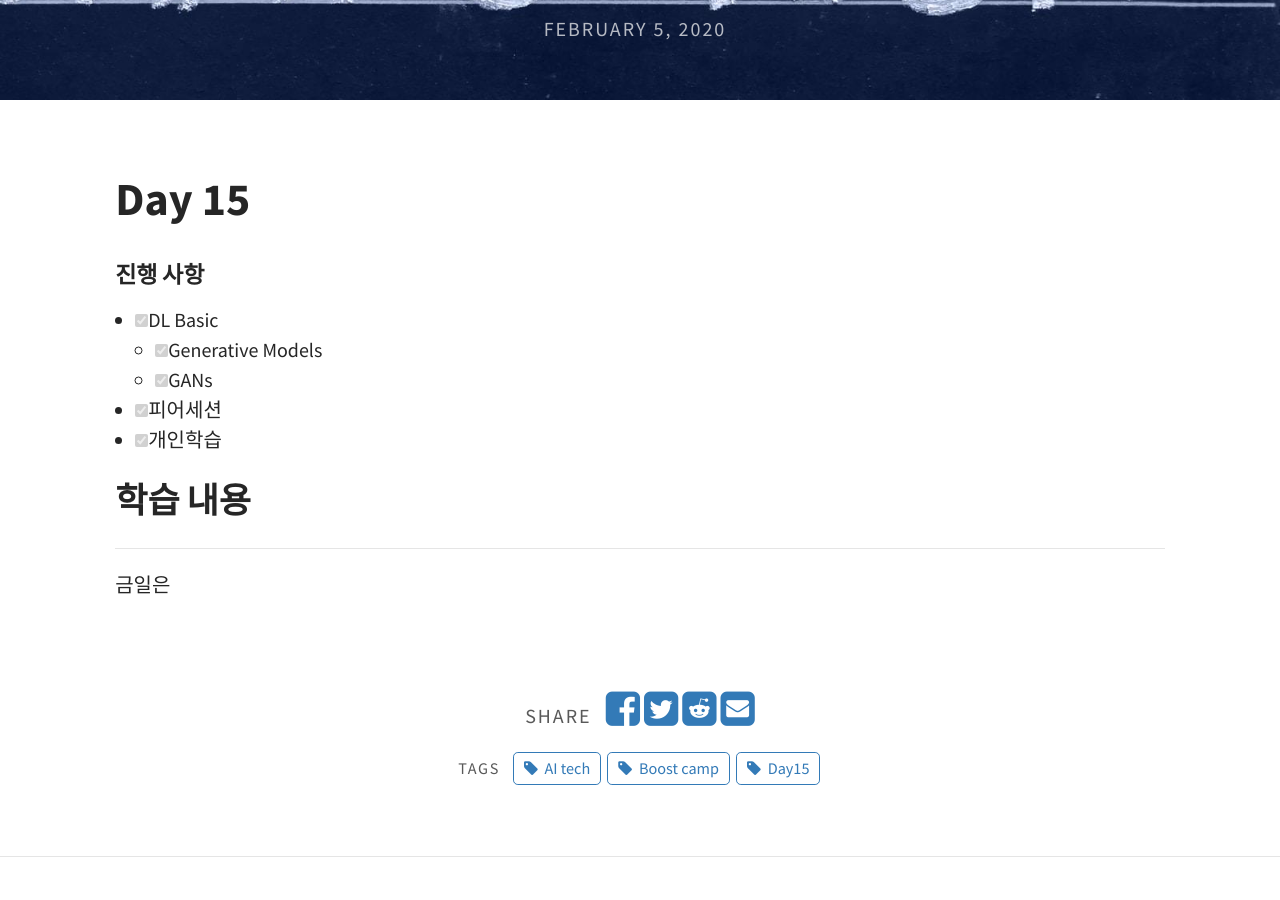
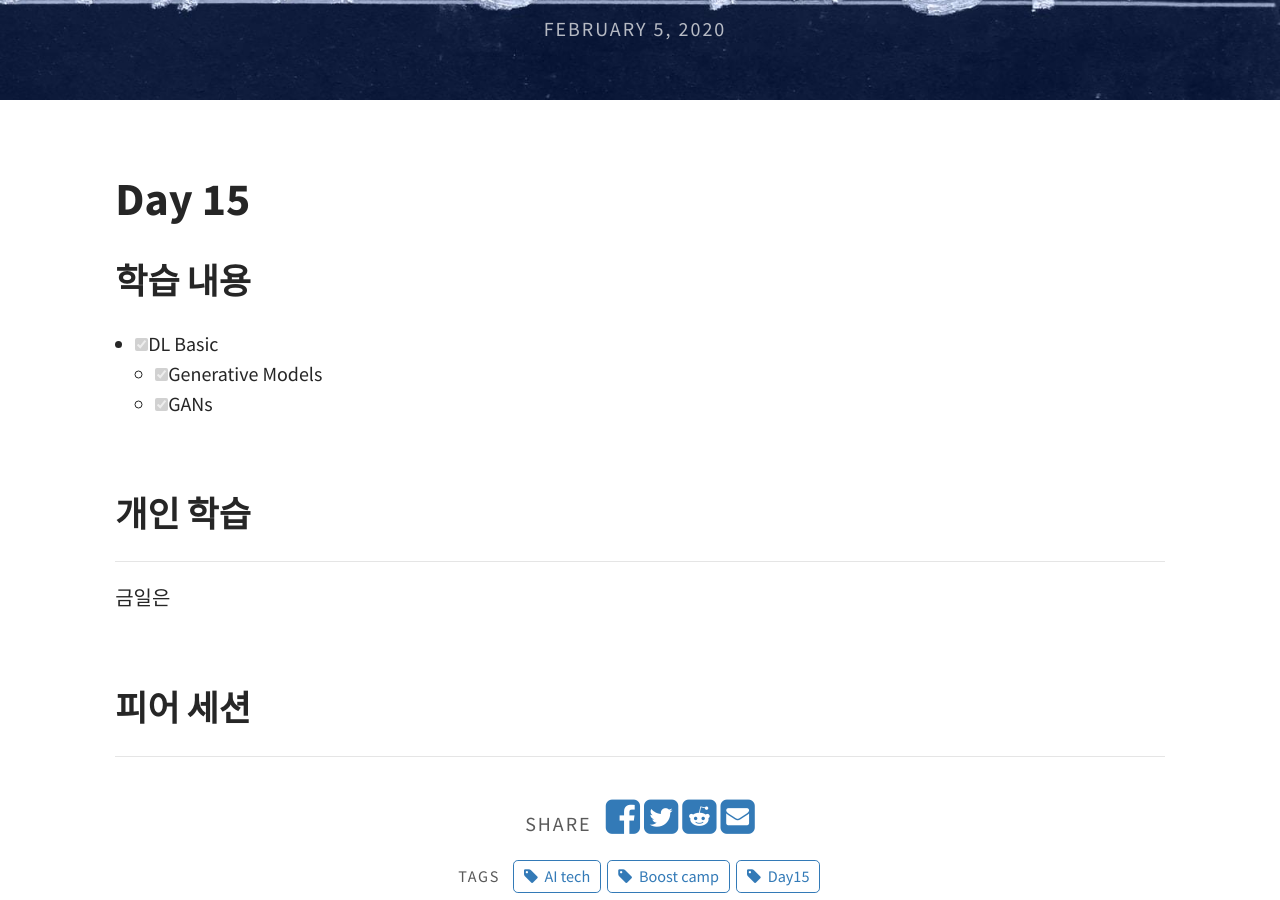
Before and after one commit to JJayy/JJayy.github.io, a Jekyll site: the page built from _posts/2020-02-05-day-15.md, in a window 1280 px wide and 900 px high, scrolled down 234 px. Built offline with Jekyll 4.4.1, drawn with Linux system fonts in a browser that asks for light colours.

Commit message:
Update 2020-02-05-day-15.md

```diff
--- a/_posts/2020-02-05-day-15.md
+++ b/_posts/2020-02-05-day-15.md
@@ -14,17 +14,19 @@ tags: [Boost camp, AI tech, Day15]
 
 # Day 15
 
-#### 진행 사항
+## 학습 내용
   - [x] DL Basic
     - [x] Generative Models
     - [x] GANs
-  - [x] 피어세션
-  - [x] 개인학습
 
+<br>
 
-## 학습 내용
+## 개인 학습
 ---
 금일은
 
 
 <br>
+
+## 피어 세션
+---
```
